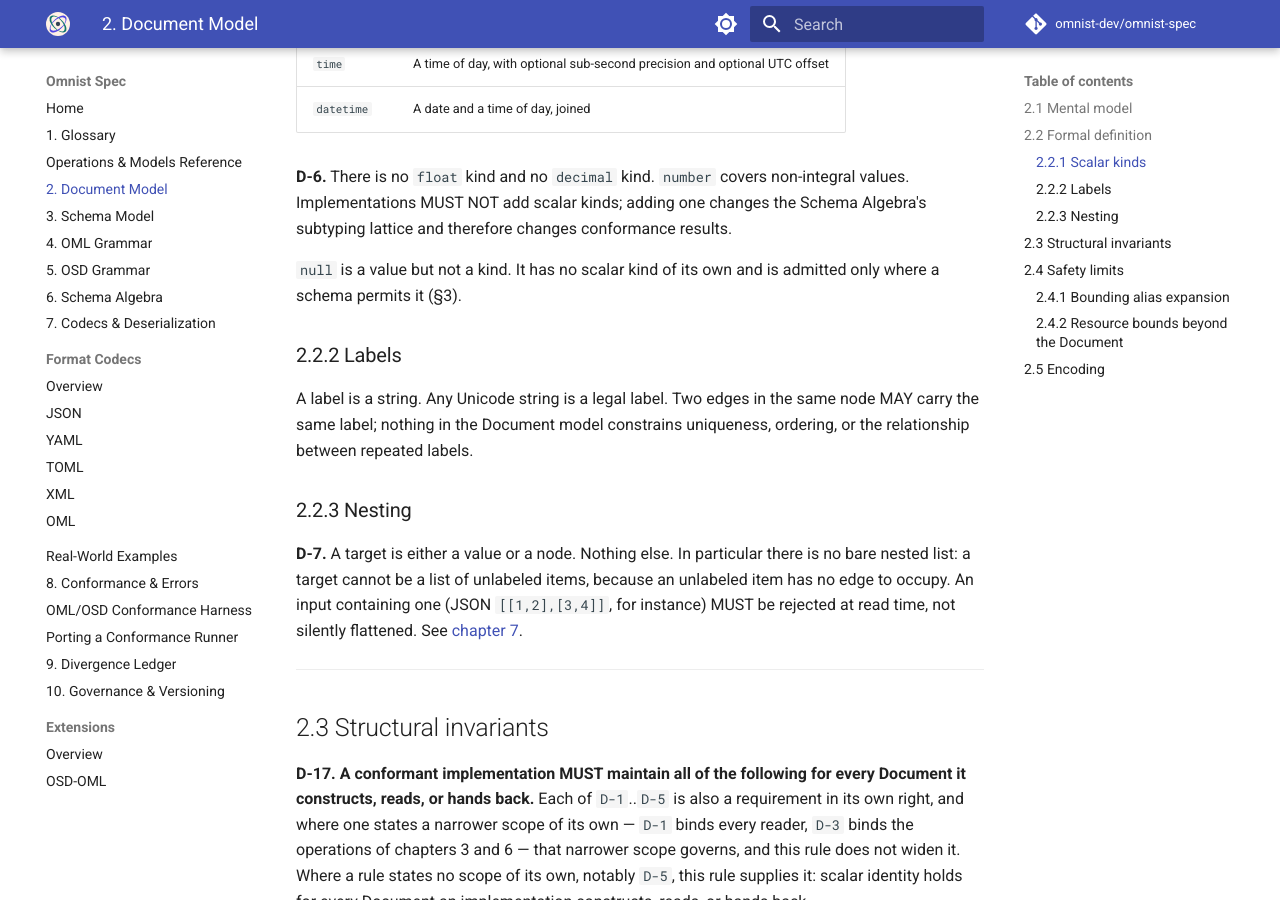
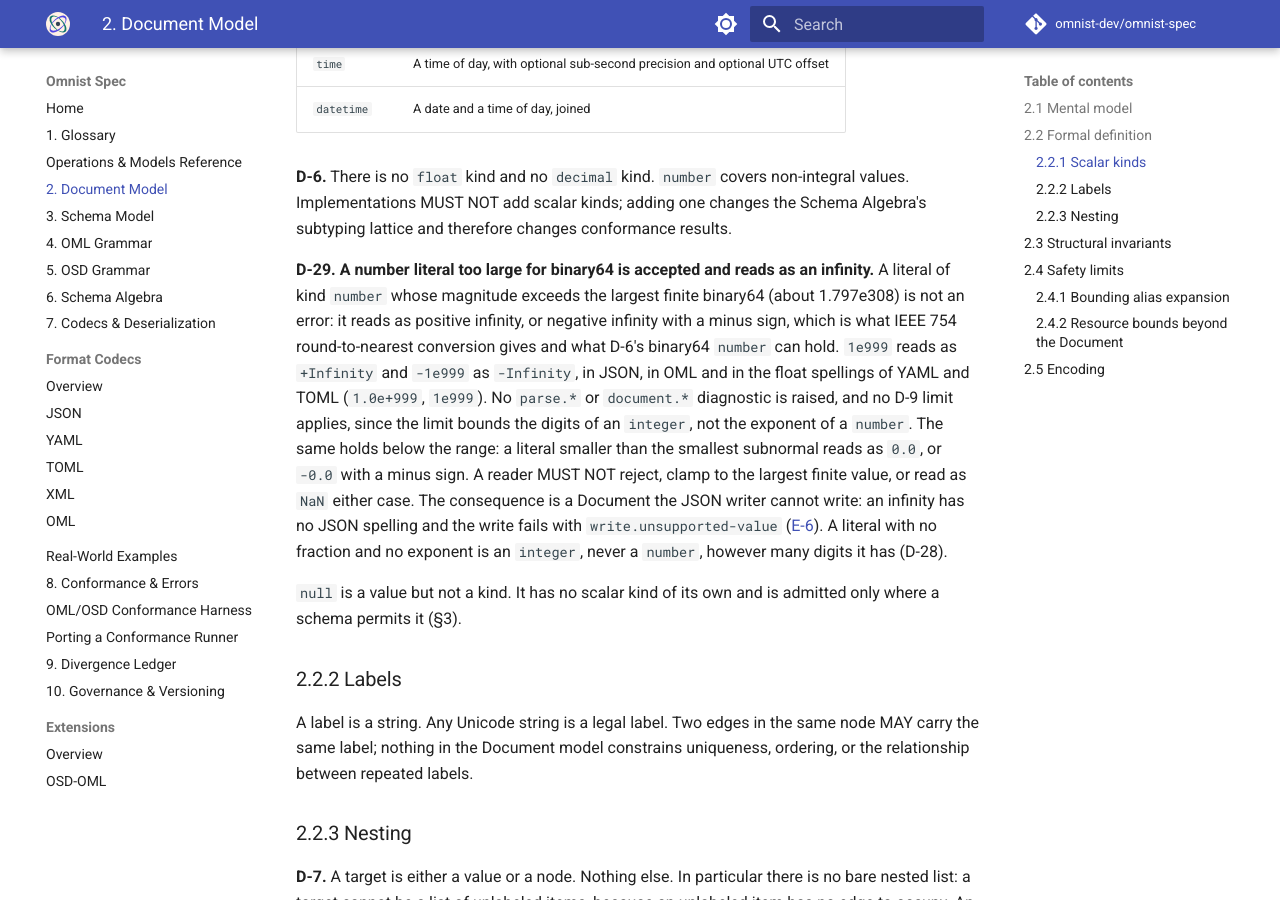
Before and after one commit to omnist-dev/omnist-spec, an MkDocs documentation site: the page built from docs/02-document-model.md, in a window 1280 px wide and 900 px high, scrolled down 2047 px. Built offline with MkDocs 1.6.1 and Material for MkDocs 9.7.7, drawn with Linux system fonts in a browser that asks for light colours; comment, search, counter and statistics services are not loaded.

Commit message:
Read a number literal past binary64's range as an infinity (D-29)
D-29 (new): 1e999 is accepted and reads as +Infinity, -1e999 as -Infinity,
and 1e-999 as 0.0, in JSON, OML, YAML and TOML; no diagnostic. The JSON
writer still cannot write the result (format.float-special / E-6).

Vectors: document-model/number-range (10).

Co-Authored-By: Claude Sonnet 5.5 <noreply@anthropic.com>

```diff
--- a/docs/02-document-model.md
+++ b/docs/02-document-model.md
@@ -84,6 +84,24 @@ Exactly seven scalar kinds exist:
 **D-6.** There is no `float` kind and no `decimal` kind. `number` covers
 non-integral values. Implementations MUST NOT add scalar kinds; adding one changes the
 Schema Algebra's subtyping lattice and therefore changes conformance results.
+
+**D-29. A number literal too large for binary64 is accepted and reads as an
+infinity.** A literal of kind `number` whose magnitude exceeds the largest
+finite binary64 (about 1.797e308) is not an error: it reads as positive
+infinity, or negative infinity with a minus sign, which is what IEEE 754
+round-to-nearest conversion gives and what D-6's binary64 `number` can hold.
+`1e999` reads as `+Infinity` and `-1e999` as `-Infinity`, in JSON, in OML and
+in the float spellings of YAML and TOML (`1.0e+999`, `1e999`). No `parse.*` or
+`document.*` diagnostic is raised, and no D-9 limit applies, since the limit
+bounds the digits of an `integer`, not the exponent of a `number`. The same
+holds below the range: a literal smaller than the smallest subnormal reads as
+`0.0`, or `-0.0` with a minus sign. A reader MUST NOT reject, clamp to the
+largest finite value, or read as `NaN` either case. The consequence is a
+Document the JSON writer cannot write: an infinity has no JSON spelling and
+the write fails with `write.unsupported-value`
+([E-6](08-conformance-and-errors.md#838-format-codec-adjustments)). A literal
+with no fraction and no exponent is an `integer`, never a `number`, however
+many digits it has (D-28).
 
 `null` is a value but not a kind. It has no scalar kind of its own and is
 admitted only where a schema permits it (§3).
--- a/docs/09-divergence-ledger.md
+++ b/docs/09-divergence-ledger.md
@@ -171,7 +171,7 @@ proxy; no registry). No port implements the OSD-OML extension (§9.6).
 | Codecs (JSON/YAML/TOML/XML) | all four, attribute/namespace/interleaving drops reported (drop paths indexed, measured 2026-10-06) | all four, attribute/namespace/interleaving drops reported (drop paths indexed, measured 2026-10-06 at `v0.8.1-alpha`) | all four, attribute/namespace/interleaving drops reported | all four, attribute/namespace/interleaving drops reported | all four, attribute/namespace/interleaving drops reported (same gap, `DIV-27`) |
 | §8.3 error codes | yes, except an uncaught `ValueError` for an over-long XML integer pretyped with a schema (`DIV-29`) | no: errors for the depth, node and integer-digit limits carry no `document.limit.*` code, and the write reports use the unregistered `value.stringified`, `temporal.stringified` and `string.line-break-char` (`DIV-29`, `DIV-31`; measured 2026-10-06 at `v0.8.1-alpha`) | yes | no: `format.value-stringified` and `format.string-line-break-char` are never emitted (`DIV-31`) | yes, except an uncoded `IllegalArgumentException` for `!!pairs` and `!!set` (`DIV-32`) |
 | D-14, invalid UTF-8 rejected with `parse.invalid-encoding` at `1:1` (§2.5) | yes, via the CLI (re-measured 2026-10-05) | yes, via the CLI (re-measured) | yes, via `omnist-cli` (re-measured) | yes, at the front of all six readers (CLI re-measured) | yes, in the CLI for a file (re-measured; stdin not re-run) |
-| Conformance (Track 2 JSON vectors, all compared as `(path, code)` sets; 492 in this tree (440 at `3256f87`, the tree the cells below were measured on), 367 at the v0.33.0-beta tag; each cell gives the figure at the port's pin, then on the 440-vector tree, both measured 2026-10-06 except Rust and Java at the pin, 2026-10-05) | 333 pass / 0 fail / 34 skip of 367 at its pin; the 34 are 28 OSD-OML and 6 `limits` (`DIV-28`). On the 440 tree: 380 / 0 / 60; the 60 are those 34 and the 26 `limits-codecs` (`DIV-28`) | 333 pass / 0 fail / 34 skip of 367 at its pin (`v0.8.1-alpha`); the 34 are 28 OSD-OML and 6 `limits` (`DIV-28`). On the 440 tree: 380 / 0 / 60, the same 60 | 339 pass / 0 fail / 28 skip of 367; the 28 are all OSD-OML. On the 440 tree: 412 / 0 / 28 (all 26 `limits-codecs` pass) | 339 pass / 0 fail / 28 skip of 367; the 28 are all OSD-OML. On the 440 tree: 390 pass / **22 fail** / 28 skip (`DIV-29`, `DIV-30`, `DIV-31`) | 339 pass / 0 fail / 28 skip of 367; the 28 are all OSD-OML. On the 440 tree: 386 / 0 / 54; the 54 are the 28 and the 26 non-OML `limits-codecs` vectors that its runner skips (`DIV-29`) |
+| Conformance (Track 2 JSON vectors, all compared as `(path, code)` sets; 502 in this tree (440 at `3256f87`, the tree the cells below were measured on), 367 at the v0.33.0-beta tag; each cell gives the figure at the port's pin, then on the 440-vector tree, both measured 2026-10-06 except Rust and Java at the pin, 2026-10-05) | 333 pass / 0 fail / 34 skip of 367 at its pin; the 34 are 28 OSD-OML and 6 `limits` (`DIV-28`). On the 440 tree: 380 / 0 / 60; the 60 are those 34 and the 26 `limits-codecs` (`DIV-28`) | 333 pass / 0 fail / 34 skip of 367 at its pin (`v0.8.1-alpha`); the 34 are 28 OSD-OML and 6 `limits` (`DIV-28`). On the 440 tree: 380 / 0 / 60, the same 60 | 339 pass / 0 fail / 28 skip of 367; the 28 are all OSD-OML. On the 440 tree: 412 / 0 / 28 (all 26 `limits-codecs` pass) | 339 pass / 0 fail / 28 skip of 367; the 28 are all OSD-OML. On the 440 tree: 390 pass / **22 fail** / 28 skip (`DIV-29`, `DIV-30`, `DIV-31`) | 339 pass / 0 fail / 28 skip of 367; the 28 are all OSD-OML. On the 440 tree: 386 / 0 / 54; the 54 are the 28 and the 26 non-OML `limits-codecs` vectors that its runner skips (`DIV-29`) |
 | Conformance (fixtures) | 19/19 | 19/19 (re-run at `v0.8.1-alpha`) | 19/19 | 19/19 | 29/0/0 (Java's Track 1 headline: the 10 `_referee-self-test/*` fixtures are folded into it, [omnist-j#110](https://github.com/omnist-dev/omnist-j/issues/110)) |
 | Fuzz testing | yes | yes | yes | yes | yes |
 | Test coverage (gate read from each port's config 2026-10-05; the percentages are not re-measured) | 100% lines, gated (`coverage report --fail-under=100`) | 100% lines, branches, functions and statements, gated (vitest thresholds) | 100% lines, gated (`cargo llvm-cov --fail-under-lines 100`); region coverage is not gated | 100% per function, gated; excludes `main`, `cmdMaterialize` and the `tools/` harness and doc-example checker | 99.72% line / 99.36% branch (the port's `docs/limitations.md`, three runs at v0.33.0-beta; not re-run here), gated at 99.6% / 99.1% |
--- a/docs/formats/yaml.md
+++ b/docs/formats/yaml.md
@@ -197,6 +197,16 @@ states that collision. `a` and `"a"` are one key.
 model has no single reading for; write the plain sequence of single-key
 mappings, or the plain mapping, instead.
 
+**A number literal too large for binary64 reads as an infinity**
+([D-29](../02-document-model.md#221-scalar-kinds)): `a: 1.0e+999` reads as the
+`number` `+Infinity` with no diagnostic. Which spellings YAML resolves as a float
+is the resolver's own business; the rule is about what a float literal beyond
+the range means. For an integer literal D-9's digit limit counts the digits of
+the **value**, not of the spelling
+([D-28](../02-document-model.md#24-safety-limits)): `0x` followed by 3 600 `F`
+is a value of 4 335 decimal digits and is refused with
+`document.limit.int-digits`, and `1_000` has four digits, not five.
+
 
 ### Worked example
 
```
Also changed, not shown: other parts of docs/09-divergence-ledger.md (+1 -1 lines), docs/formats/json.md (+8 -0 lines), docs/formats/toml.md (+8 -0 lines), test-suite/README.md (+1 -1 lines), 1 other file.
